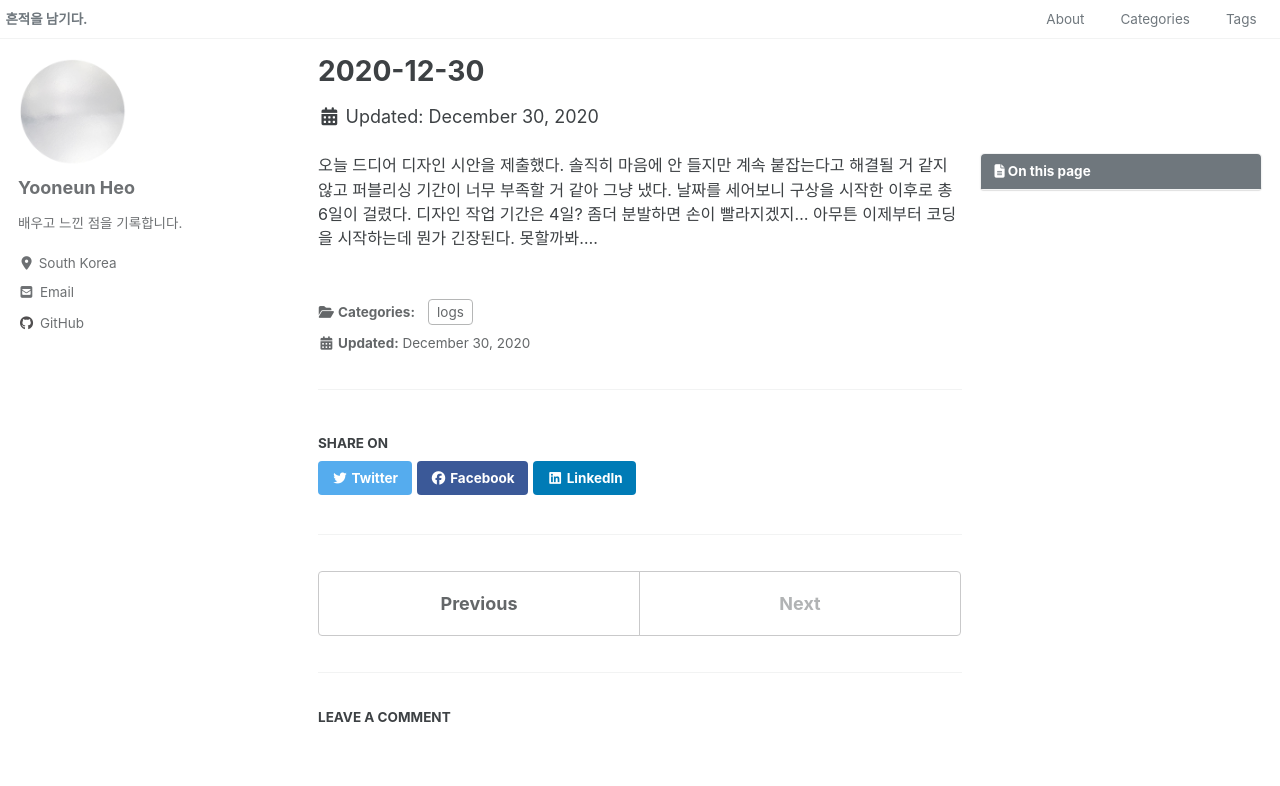
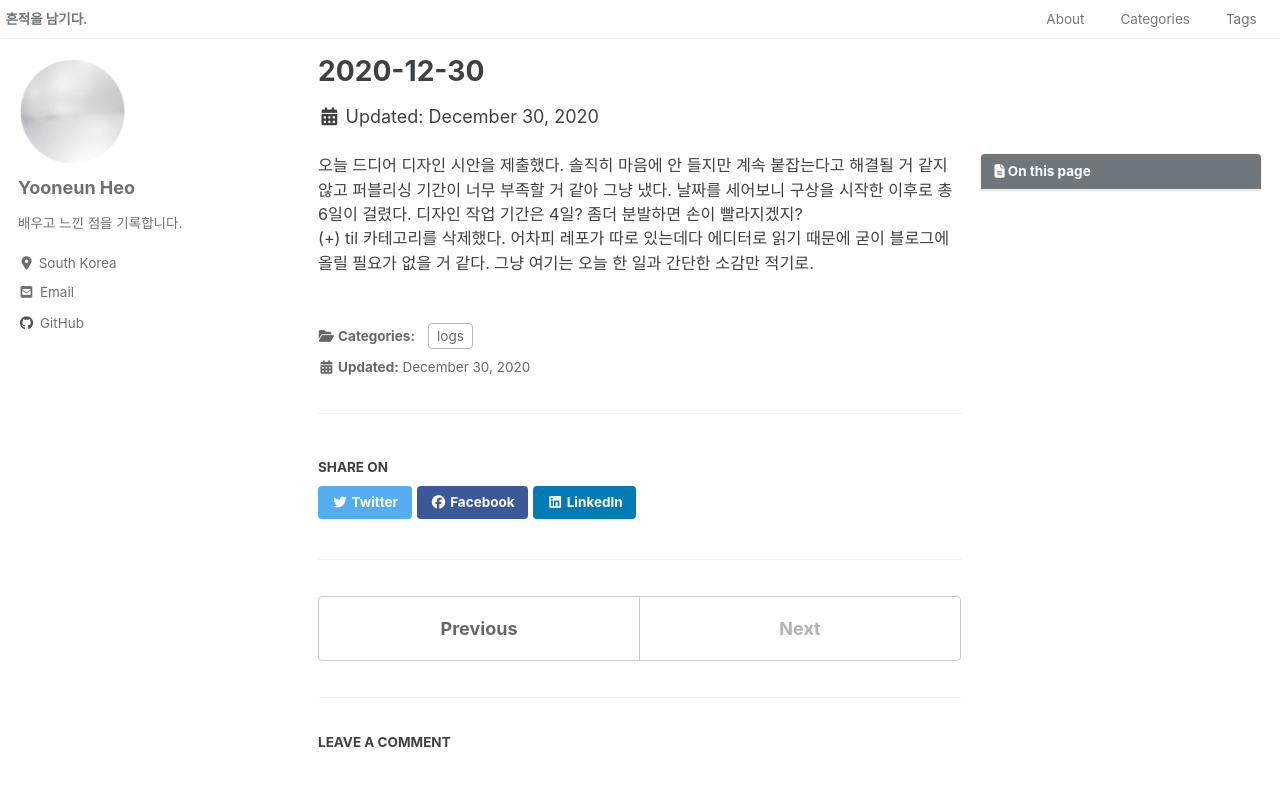
Before and after one commit to yooneunheo/yooneunheo.github.io, a Jekyll site: the page built from _posts/logs/2020-12-30-fifteenth-log.md, in a window 1280 px wide and 900 px high. Shown: the top 786 px of the window. Built offline with Jekyll 4.4.1, drawn with Linux system fonts in a browser that asks for light colours; cached includes are drawn as plain includes; nearby versions of some CDN libraries; comment, search, counter and statistics services are not loaded.

Commit message:
Update 2020-12-30-fifteenth-log.md

```diff
--- a/_posts/logs/2020-12-30-fifteenth-log.md
+++ b/_posts/logs/2020-12-30-fifteenth-log.md
@@ -14,5 +14,6 @@ last_modified_at: 2020-12-30T08:06:00-05:00
 오늘 드디어 디자인 시안을 제출했다.
 솔직히 마음에 안 들지만 계속 붙잡는다고 해결될 거 같지 않고 퍼블리싱 기간이 너무 부족할 거 같아 그냥 냈다.
 날짜를 세어보니 구상을 시작한 이후로 총 6일이 걸렸다. 디자인 작업 기간은 4일?
-좀더 분발하면 손이 빨라지겠지...
-아무튼 이제부터 코딩을 시작하는데 뭔가 긴장된다. 못할까봐....
+좀더 분발하면 손이 빨라지겠지?
+<br>
+(+) til 카테고리를 삭제했다. 어차피 레포가 따로 있는데다 에디터로 읽기 때문에 굳이 블로그에 올릴 필요가 없을 거 같다. 그냥 여기는 오늘 한 일과 간단한 소감만 적기로.
```
